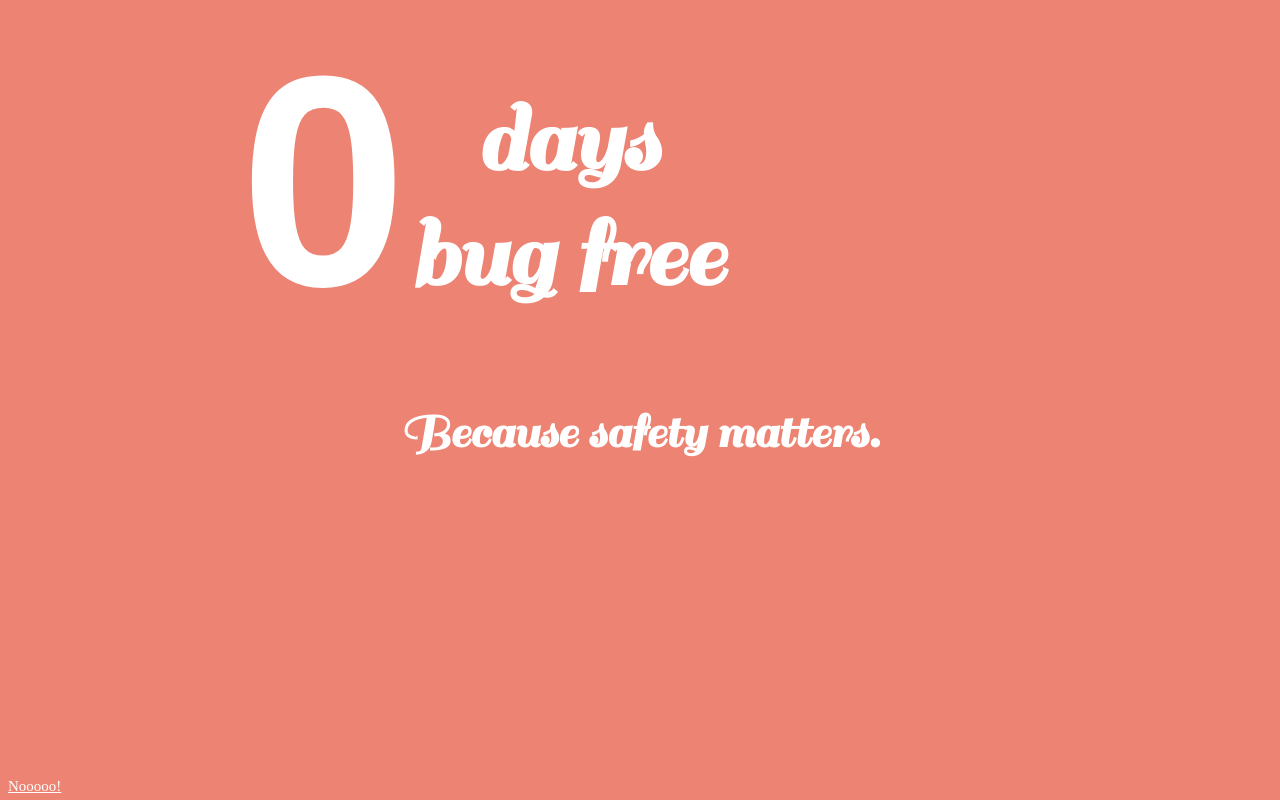
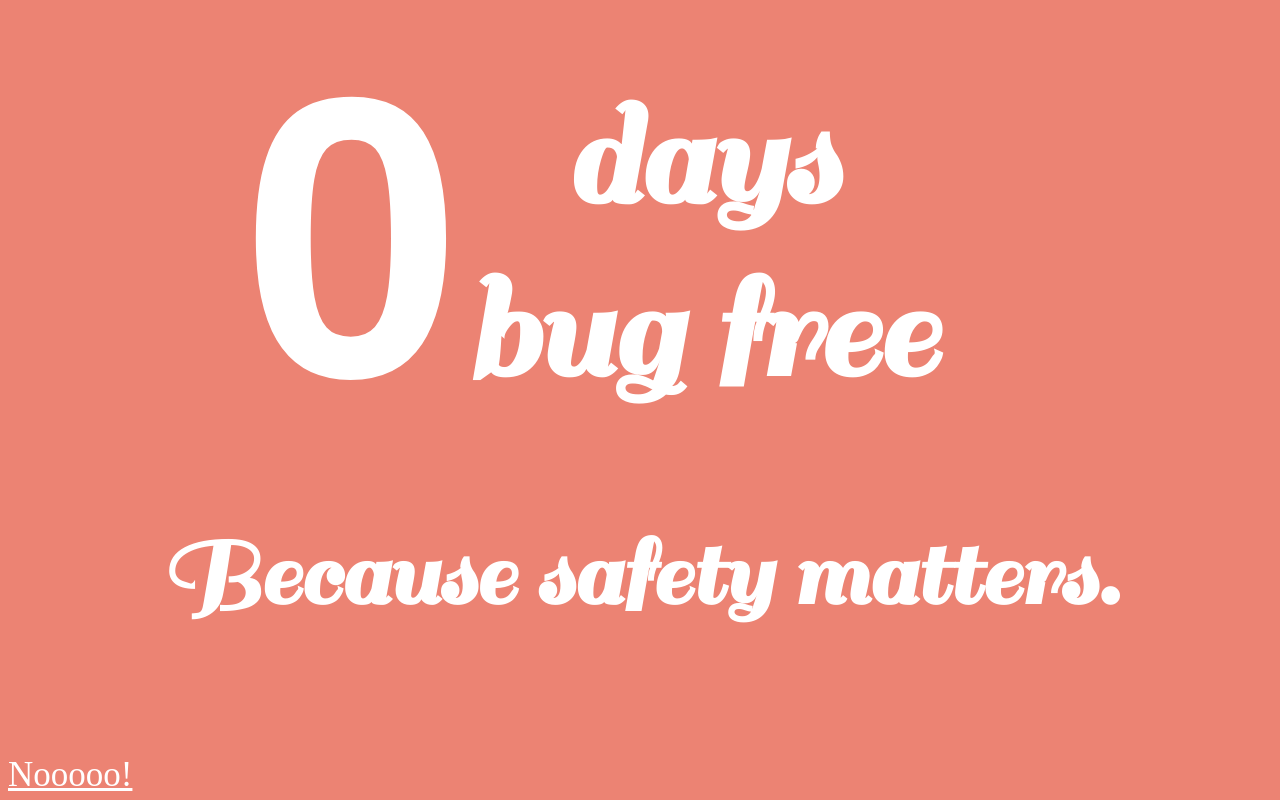
Before and after one commit to hanui/hanui.github.io, a plain HTML site: page index.html in a window 1280 px wide. Drawn offline with Linux system fonts and the light colour scheme.

Commit message:
Update stylesheet.css

```diff
--- a/stylesheet.css
+++ b/stylesheet.css
@@ -18,7 +18,7 @@ body{
 
 h1{
 	font-family: 'Helvetica';
-	font-size: 300px;
+	font-size: 400px;
 	color: #FFFFFF;
 	text-align: center;
 	margin: 0;
@@ -27,7 +27,7 @@ h1{
 
 h2{
 	font-family: 'sail-regular';
-	font-size: 100px;
+	font-size: 150px;
 	color: #FFFFFF;
 	text-align: center;
 	margin: 0;
@@ -36,7 +36,7 @@ h2{
 
 h3{
 	font-family: 'sail-regular';
-	font-size: 50px;
+	font-size: 100px;
 	color: #FFFFFF;
 	text-align: center;
 	margin: 50px;
@@ -44,7 +44,7 @@ h3{
 
 a{
 	color: #FFFFFF;
-	font-size: 15px;
+	font-size: 35px;
 	position: absolute;
 	bottom: 5px;
 }
```
